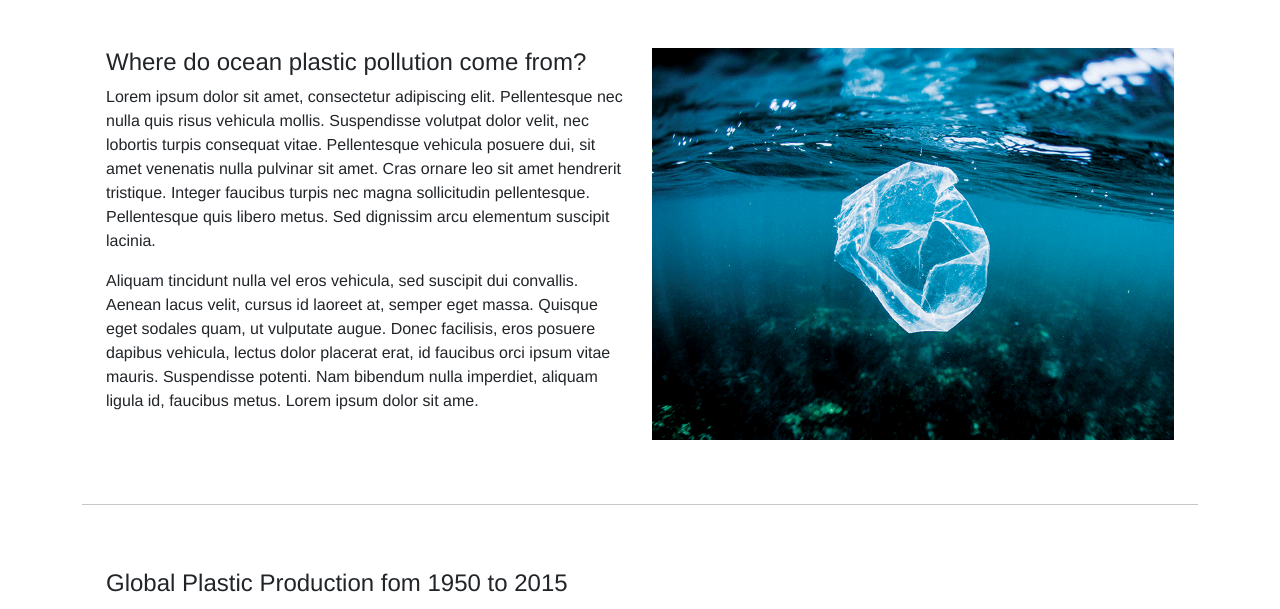
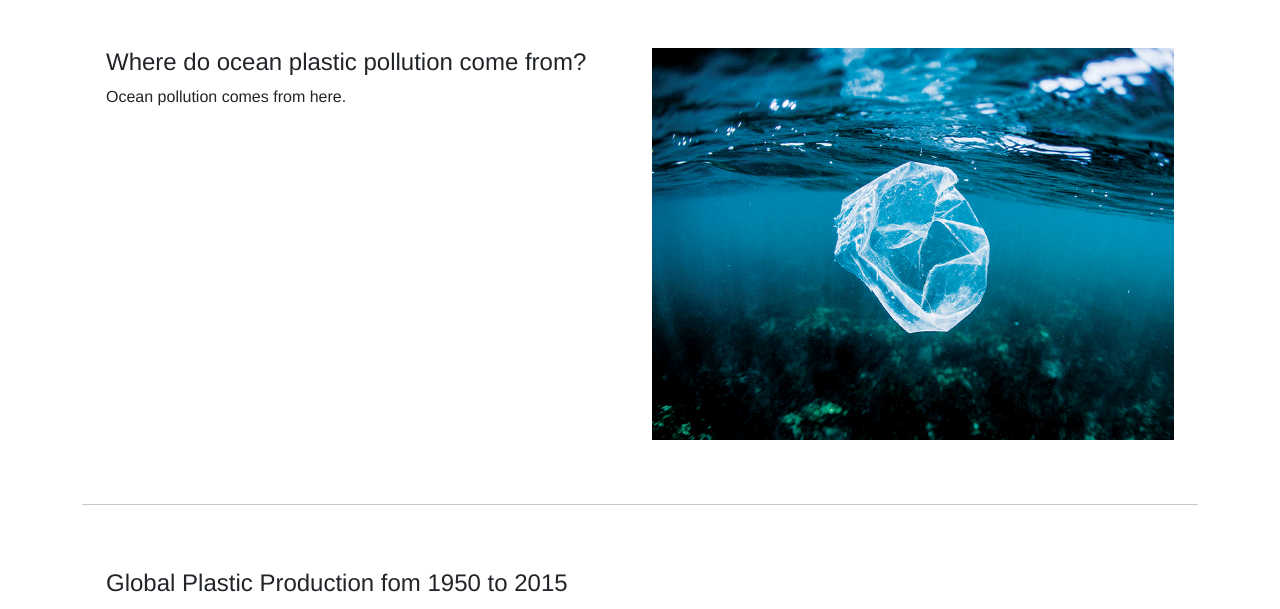
Before and after one commit to lexcyman/data101-app, a Flask app: page / in a window 1280 px wide. Shown: the part 56-665 px from the top of the page. Run offline with Flask 2, Linux system fonts and the light colour scheme; some libraries are stand-ins or nearby versions.

Commit message:
updated index.html

```diff
--- a/application/templates/index.html
+++ b/application/templates/index.html
@@ -7,17 +7,7 @@
   <div class="row row-cols-2">
     <div class="col">
       <h4>Where do ocean plastic pollution come from?</h4>
-      <p>Lorem ipsum dolor sit amet, consectetur adipiscing elit. Pellentesque nec nulla quis
-        risus vehicula mollis. Suspendisse volutpat dolor velit, nec lobortis turpis consequat
-        vitae. Pellentesque vehicula posuere dui, sit amet venenatis nulla pulvinar sit amet.
-        Cras ornare leo sit amet hendrerit tristique. Integer faucibus turpis nec magna
-        sollicitudin pellentesque. Pellentesque quis libero metus. Sed dignissim arcu
-        elementum suscipit lacinia.</p>
-        <p>Aliquam tincidunt nulla vel eros vehicula, sed suscipit dui convallis. Aenean lacus velit,
-        cursus id laoreet at, semper eget massa. Quisque eget sodales quam, ut vulputate
-        augue. Donec facilisis, eros posuere dapibus vehicula, lectus dolor placerat erat,
-        id faucibus orci ipsum vitae mauris. Suspendisse potenti. Nam bibendum nulla
-        imperdiet, aliquam ligula id, faucibus metus. Lorem ipsum dolor sit ame.</p>
+      <p>Ocean pollution comes from here.</p>
     </div>
     <div class="col">
       <img src="{{url_for('static', filename='plastic-bag.png')}}" class="img-fluid" alt="Plastic Bag Underwater">
```
